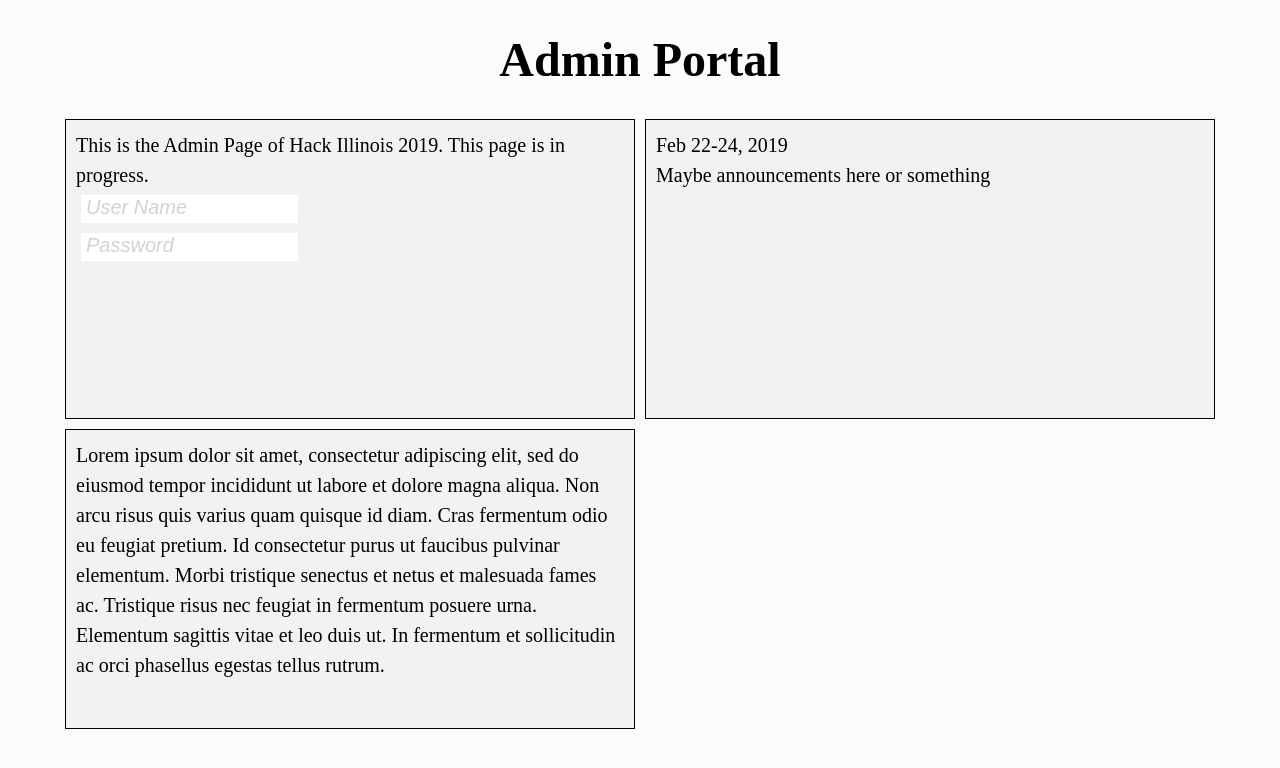
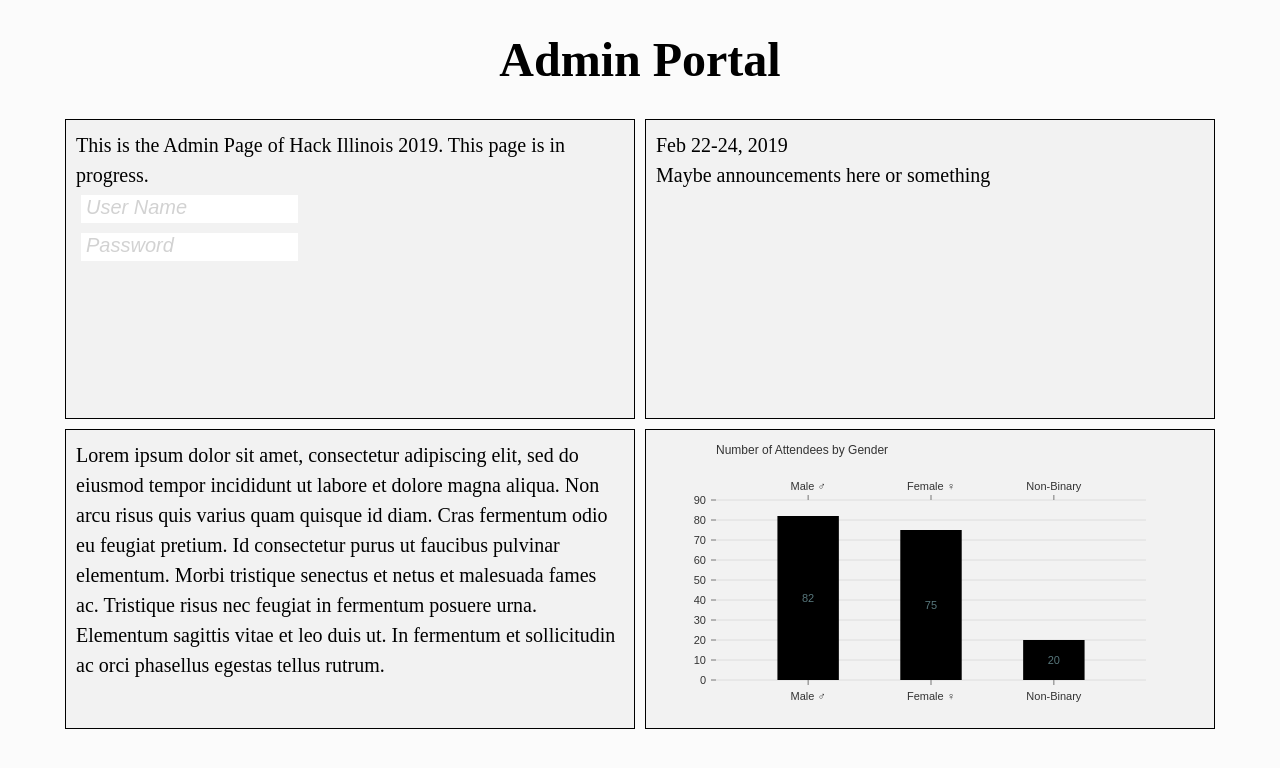
Before and after one commit to HackIllinois/admin-site, a React (Create React App) app: page / in a window 1280 px wide. Shown: the top 768 px of the page. Built offline with nearby package versions, Linux system fonts and the light colour scheme.

Commit message:
finished basic nivo bar graph for gender vis

```diff
--- a/package.json
+++ b/package.json
@@ -3,6 +3,7 @@
   "version": "0.1.0",
   "private": true,
   "dependencies": {
+    "@nivo/bar": "^0.49.1",
     "react": "^16.4.1",
     "react-dom": "^16.4.1",
     "react-redux": "^5.0.7",
--- a/src/App.js
+++ b/src/App.js
@@ -1,4 +1,6 @@
 import React, { Component } from 'react';
+
+import Gender from './scenes/Gender';
 
 import './styles.css';
 
@@ -21,7 +23,6 @@
                 <input placeholder="Password" />
               </div>
             </span>
-
           </div>
 
           <div className="grid-element">
@@ -33,6 +34,9 @@
             Lorem ipsum dolor sit amet, consectetur adipiscing elit, sed do eiusmod tempor incididunt ut labore et dolore magna aliqua. Non arcu risus quis varius quam quisque id diam. Cras fermentum odio eu feugiat pretium. Id consectetur purus ut faucibus pulvinar elementum. Morbi tristique senectus et netus et malesuada fames ac. Tristique risus nec feugiat in fermentum posuere urna. Elementum sagittis vitae et leo duis ut. In fermentum et sollicitudin ac orci phasellus egestas tellus rutrum.
           </div>
 
+          <div className="grid-element">
+            <Gender />
+          </div>
         </div>
       </div>
     );
--- /dev/null
+++ b/src/scenes/Gender/index.jsx
@@ -0,0 +1,44 @@
+import React from 'react';
+
+import { ResponsiveBar } from '@nivo/bar'
+
+const Gender = () => (
+  <ResponsiveBar
+    data={[
+      {
+          gender: 'Male \u2642',
+          num: 82
+      },
+      {
+          gender: 'Female \u2640',
+          num: 75
+      },
+      {
+          gender: 'Non-Binary',
+          num: 20
+      }
+    ]}
+    margin={{
+      top: 60,
+      right: 60,
+      bottom: 40,
+      left: 60,
+    }}
+    axisTop={{
+        "orient": "top",
+        "legend": "Number of Attendees by Gender",
+        "legendPosition": "center",
+        "legendOffset":-50
+    }}
+    indexBy="gender"
+    keys={['num']}
+    padding={0.5}
+    colors="pastel1"
+    colorBy="index"
+    labelTextColor="#57767b"
+    labelSkipWidth={16}
+    labelSkipHeight={16}
+  />
+);
+
+export default Gender;
--- /dev/null
+++ b/src/scenes/Gender/styles.scss
@@ -0,0 +1,5 @@
+
+
+.gender {
+
+}
--- a/src/styles.css
+++ b/src/styles.css
@@ -36,7 +36,7 @@
 }
 
 .grid-element {
-    min-height: 300px;
+    height: 300px;
     border: 1px black solid;
     background-color: #f2f2f2;
     padding: 10px;
```
Also changed, not shown: 2 other files (tests, documents, lock files or other folders).
